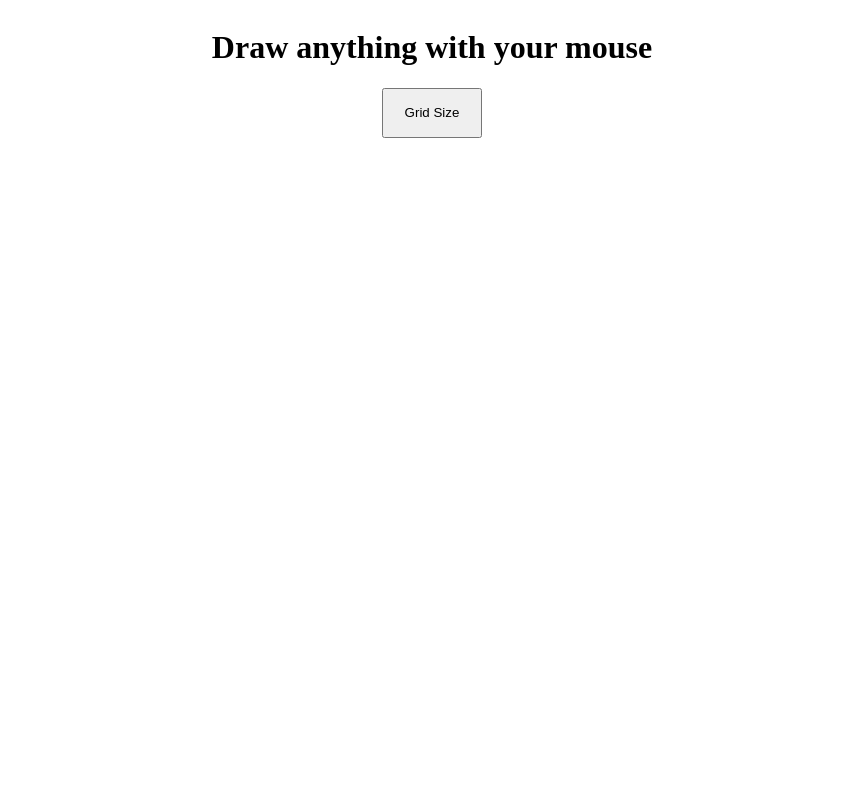
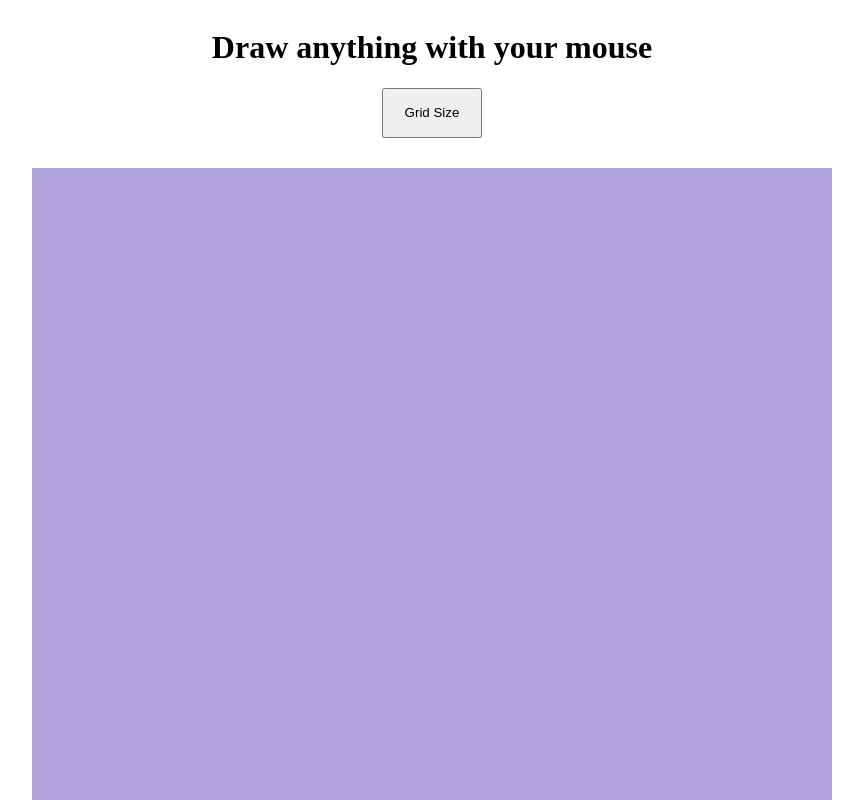
Before and after one commit to Wilson-Rodriguez/Etch-a-Sketch, a plain HTML site: page index.html in a window 1280 px wide. Shown: the top 800 px of the page, without its empty margins (208-1071 px from the left). Drawn offline with Linux system fonts and the light colour scheme.

```diff
--- a/index.css
+++ b/index.css
@@ -13,9 +13,8 @@ body {
 #gridContainer {
     width: 800px;
     height: 800px;
-    background-color: rgb(255, 255, 255);
+    background-color: rgb(175, 162, 223);
     display: flex;
     flex-direction: row;
     flex-wrap: wrap;
-
 }
```
